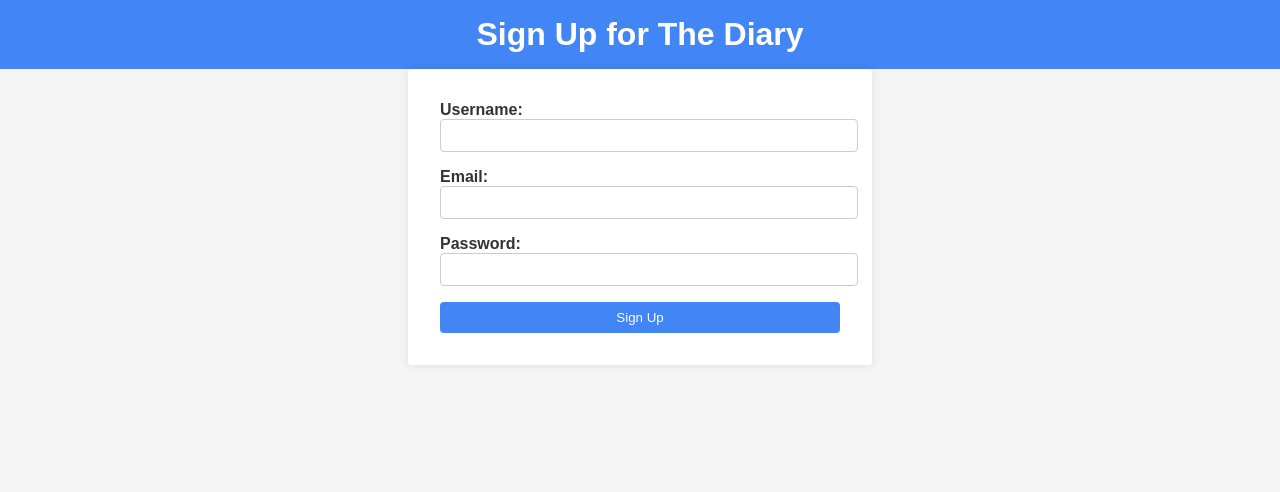
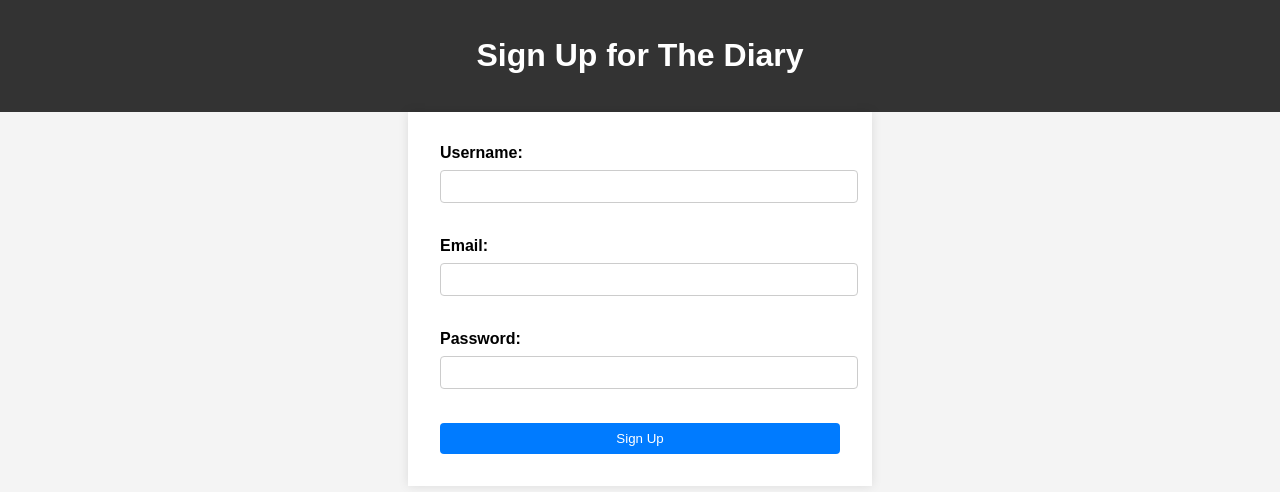
Before and after one commit to jaisivram/The-Diary, a website: page frontend/public/signup.html in a window 1280 px wide. Drawn offline with Linux system fonts and the light colour scheme.

Commit message:
css retained

```diff
--- a/frontend/public/style.css
+++ b/frontend/public/style.css
@@ -1,36 +1,78 @@
-/* Reset some default styles */
-body,
-h1,
-h2,
-h3,
-p {
+/* Your CSS styles go here */
+
+body {
+    font-family: Arial, sans-serif;
     margin: 0;
     padding: 0;
+    background-color: #f4f4f4;
 }
 
+header {
+    background-color: #333;
+    color: white;
+    text-align: center;
+    padding: 1rem;
+}
+
+main {
+    max-width: 400px;
+    margin: 0 auto;
+    padding: 2rem;
+    background-color: white;
+    box-shadow: 0px 0px 10px rgba(0, 0, 0, 0.1);
+}
+
+form {
+    display: flex;
+    flex-direction: column;
+}
+
+label {
+    margin-bottom: 0.5rem;
+}
+
+input[type="text"],
+input[type="email"],
+input[type="password"] {
+    padding: 0.5rem;
+    margin-bottom: 1rem;
+    border: 1px solid #ccc;
+    border-radius: 4px;
+}
+
+button {
+    background-color: #333;
+    color: white;
+    padding: 0.5rem 1rem;
+    border: none;
+    border-radius: 4px;
+    cursor: pointer;
+}
+
+button:hover {
+    background-color: #555;
+}
 /* Global styles */
 body {
     font-family: Arial, sans-serif;
     margin: 0;
     padding: 0;
-    background-color: #f5f5f5;
+    background-color: #f4f4f4;
 }
 
 header {
     text-align: center;
     padding: 1rem;
-    background-color: #4285f4; /* Google Blue */
-    color: white;
 }
 
 a {
     text-decoration: none;
-    color: #4285f4; /* Google Blue */
+    color: #007BFF;
 }
 
 /* Welcome page styles */
 .welcome-header {
-    background-color: #4285f4; /* Google Blue */
+    background-color: #333;
     color: white;
 }
 
@@ -41,37 +83,30 @@ a {
 
 .welcome-link {
     font-weight: bold;
-    color: #4285f4; /* Google Blue */
 }
 
 /* Login and Signup page styles */
-.login-header,
-.signup-header {
-    background-color: #4285f4; /* Google Blue */
+.login-header, .signup-header {
+    background-color: #333;
     color: white;
     text-align: center;
     padding: 1rem;
 }
 
-.login-main,
-.signup-main {
+.login-main, .signup-main {
     max-width: 400px;
     margin: 0 auto;
     padding: 2rem;
     background-color: white;
     box-shadow: 0px 0px 10px rgba(0, 0, 0, 0.1);
-    border-radius: 4px;
 }
 
-.login-label,
-.signup-label {
+.login-label, .signup-label {
     font-weight: bold;
     margin-bottom: 0.5rem;
-    color: #333; /* Dark text color */
 }
 
-.login-input,
-.signup-input {
+.login-input, .signup-input {
     padding: 0.5rem;
     margin-bottom: 1rem;
     border: 1px solid #ccc;
@@ -79,9 +114,8 @@ a {
     width: 100%;
 }
 
-.login-button,
-.signup-button {
-    background-color: #4285f4; /* Google Blue */
+.login-button, .signup-button {
+    background-color: #007BFF;
     color: white;
     padding: 0.5rem 1rem;
     border: none;
@@ -90,7 +124,6 @@ a {
     width: 100%;
 }
 
-.login-button:hover,
-.signup-button:hover {
-    background-color: #357ae8; /* Slightly darker blue on hover */
+.login-button:hover, .signup-button:hover {
+    background-color: #0056b3;
 }
```
